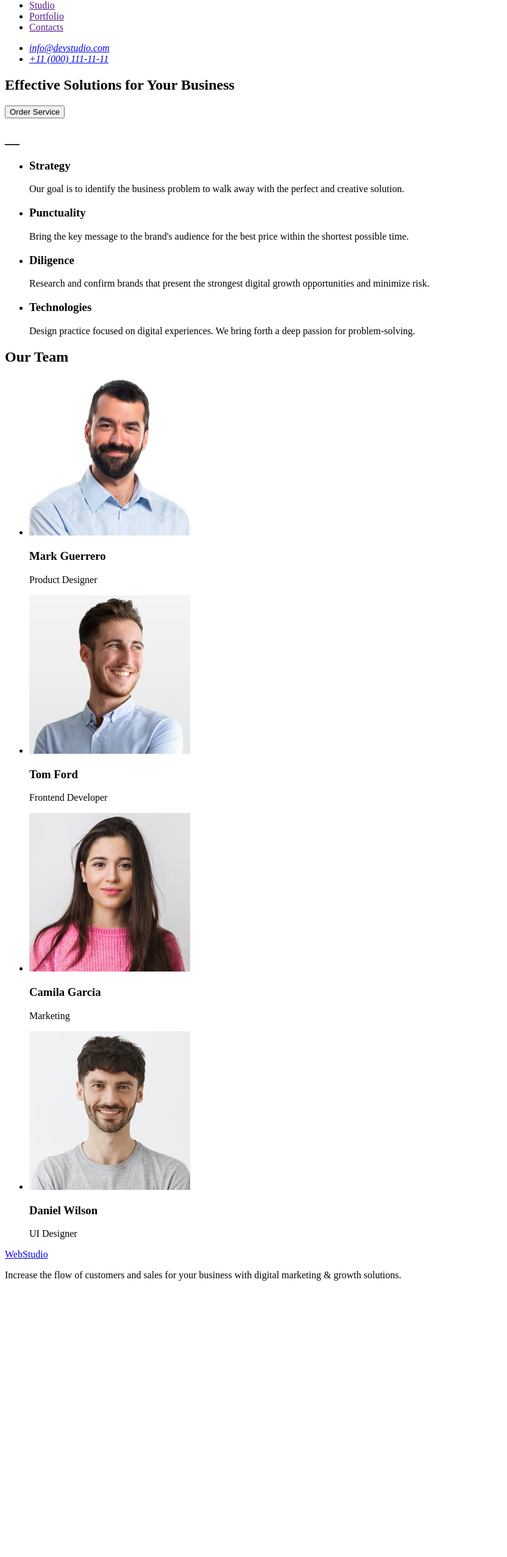
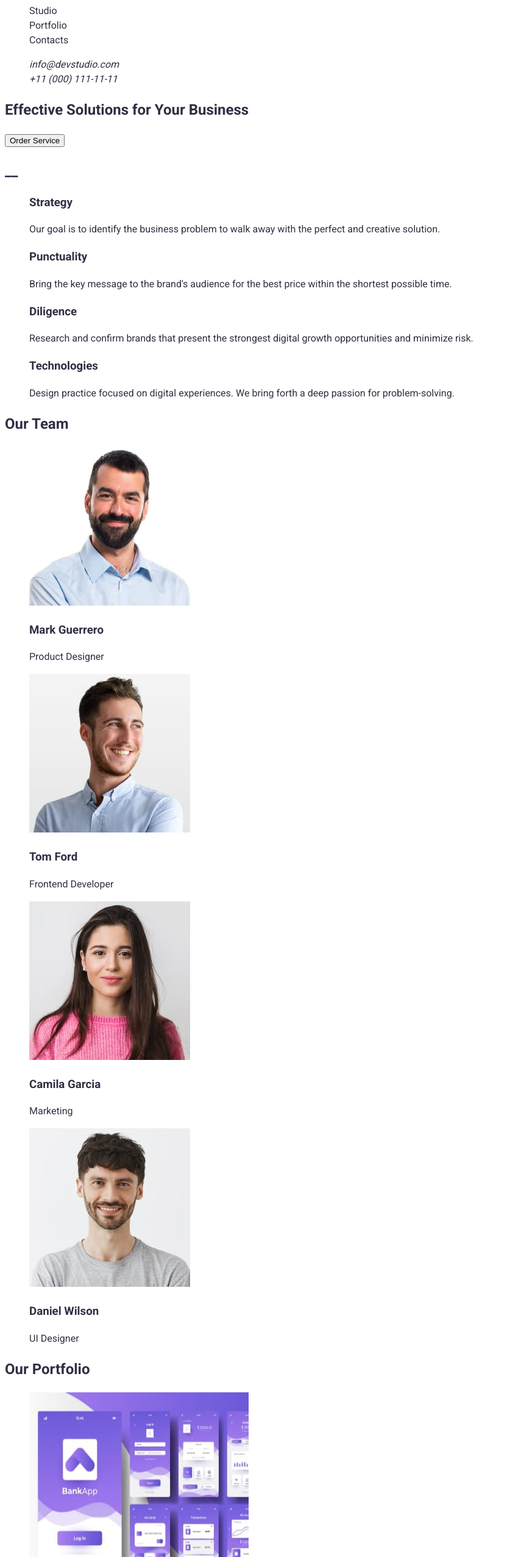
Before and after one commit to YorkAlucard/goit-markup-hw-02, a plain HTML site: page index.html in a window 1280 px wide. Shown: the part 42-2595 px from the top of the page at 61% size, without its empty margins (0-832 px from the left). Before the commit the page ends 2158 px from the top, so only its background shows below. Drawn offline with Linux system fonts and the light colour scheme.

Commit message:
save hw2

```diff
--- /dev/null
+++ b/css/style.css
@@ -0,0 +1,41 @@
+body {
+  font-family: 'Roboto', sans-serif;
+  font-weight: 400;
+  font-style: normal;
+  color: #2e2f42;
+  line-height: 1.5;
+}
+
+a {
+  text-decoration: none;
+  color: inherit;
+}
+
+ul,
+li {
+  list-style-type: none;
+}
+
+.header-navigat-logo {
+  font-family: 'Raleway', sans-serif;
+  font-optical-sizing: auto;
+  font-style: normal;
+  text-transform: uppercase;
+  color: #4d5ae5;
+}
+
+.header-logo-studio {
+  color: #2e2f42;
+}
+
+.footer-navigat-logo {
+  font-family: 'Raleway', sans-serif;
+  font-optical-sizing: auto;
+  font-style: normal;
+  text-transform: uppercase;
+  color: #4d5ae5;
+}
+
+.footer-logo-studio {
+  color: #f4f4fd;
+}
--- a/index.html
+++ b/index.html
@@ -3,63 +3,88 @@
   <head>
     <meta charset="UTF-8" />
     <meta name="viewport" content="width=device-width, initial-scale=1.0" />
+    <link rel="preconnect" href="https://fonts.googleapis.com" />
+    <link rel="preconnect" href="https://fonts.gstatic.com" crossorigin />
+    <link
+      href="https://fonts.googleapis.com/css2?family=Raleway:ital,wght@0,700;1,700&display=swap"
+      rel="stylesheet"
+    />
+    <link rel="preconnect" href="https://fonts.googleapis.com" />
+    <link rel="preconnect" href="https://fonts.gstatic.com" crossorigin />
+    <link
+      href="https://fonts.googleapis.com/css2?family=Roboto:wght@400;500;700&display=swap"
+      rel="stylesheet"
+    />
+    <link rel="stylesheet" href="./css/style.css" />
     <title>Document</title>
   </head>
   <body>
-    <header>
-      <nav>
-        <a href="./index.html">WebStudio</a>
-        <ul>
-          <li><a href="">Studio</a></li>
-          <li><a href="">Portfolio</a></li>
-          <li><a href="">Contacts</a></li>
+    <header class="header">
+      <nav class="header-navigat">
+        <a class="header-navigat-logo" href="./index.html"
+          >Web<span class="header-logo-studio">Studio</span></a
+        >
+        <ul class="header-menu-list">
+          <li class="header-menu-item">
+            <a class="header-menu-link">Studio</a>
+          </li>
+          <li class="header-menu-item">
+            <a class="header-menu-link">Portfolio</a>
+          </li>
+          <li class="header-menu-item">
+            <a class="header-menu-link">Contacts</a>
+          </li>
         </ul>
       </nav>
-      <address>
-        <ul>
-          <li>
-            <a href="mailto:info@devstudio.com">info@devstudio.com</a>
+      <address class="contacts">
+        <ul class="contacts-list">
+          <li class="contacts-item">
+            <a class="contacts-link" href="mailto:info@devstudio.com"
+              >info@devstudio.com</a
+            >
           </li>
-          <li>
-            <a href="tel:+110001111111">+11 (000) 111-11-11</a>
+          <li class="contacts-item">
+            <a class="contacts-link" href="tel:+110001111111"
+              >+11 (000) 111-11-11</a
+            >
           </li>
         </ul>
       </address>
     </header>
     <main>
       <section>
-        <h1>Effective Solutions for Your Business</h1>
-        <button type="button">Order Service</button>
+        <h1 class="page-title">Effective Solutions for Your Business</h1>
+        <button type="button" style="header-button">Order Service</button>
       </section>
 
       <!--Our strategy-->
-      <section>
-        <h2>__</h2>
-        <ul>
-          <li>
-            <h3>Strategy</h3>
-            <p>
+      <section class="strategy">
+        <h2 class="strategy-title">__</h2>
+        <ul class="strategy-list">
+          <li class="strategy-list-item">
+            <h3 class="strategy-list-title">Strategy</h3>
+            <p class="strategy-list-text">
               Our goal is to identify the business problem to walk away with the
               perfect and creative solution.
             </p>
           </li>
-          <li>
-            <h3>Punctuality</h3>
-            <p>
+          <li class="strategy-list-item">
+            <h3 class="strategy-list-title">Punctuality</h3>
+            <p class="strategy-list-text">
               Bring the key message to the brand's audience for the best price
               within the shortest possible time.
             </p>
           </li>
-          <li>
-            <h3>Diligence</h3>
-            <p>
+          <li class="strategy-list-item">
+            <h3 class="strategy-list-title">Diligence</h3>
+            <p class="strategy-list-text">
               Research and confirm brands that present the strongest digital
               growth opportunities and minimize risk.
             </p>
           </li>
-          <li>
-            <h3>Technologies</h3>
-            <p>
+          <li class="strategy-list-item">
+            <h3 class="strategy-list-title">Technologies</h3>
+            <p class="strategy-list-text">
               Design practice focused on digital experiences. We bring forth a
               deep passion for problem-solving.
             </p>
@@ -68,46 +93,141 @@
       </section>
 
       <!--Our Team-->
-      <section>
-        <h2>Our Team</h2>
-        <ul>
-          <li>
+      <section class="team">
+        <h2 class="team-title">Our Team</h2>
+        <ul class="team-list">
+          <li class="team-list-item">
             <img
+              class="team-list-photo"
               src="./images/mark_guererro.jpg"
               alt="photo_guerrero"
               width="264"
             />
-            <h3>Mark Guerrero</h3>
-            <p>Product Designer</p>
+            <h3 class="team-list-title">Mark Guerrero</h3>
+            <p class="team-list-text">Product Designer</p>
           </li>
-          <li>
-            <img src="./images/tom_ford.jpg" alt="photo_ford" width="264" />
-            <h3>Tom Ford</h3>
-            <p>Frontend Developer</p>
+          <li class="team-list-item">
+            <img
+              class="team-list-photo"
+              src="./images/tom_ford.jpg"
+              alt="photo_ford"
+              width="264"
+            />
+            <h3 class="team-list-title">Tom Ford</h3>
+            <p class="team-list-text">Frontend Developer</p>
           </li>
-          <li>
+          <li class="team-list-item">
             <img
+              class="team-list-photo"
               src="./images/camila_garcia.jpg"
               alt="photo_garcia"
               width="264"
             />
-            <h3>Camila Garcia</h3>
-            <p>Marketing</p>
+            <h3 class="team-list-title">Camila Garcia</h3>
+            <p class="team-list-text">Marketing</p>
           </li>
-          <li>
+          <li class="team-list-item">
             <img
+              class="team-list-photo"
               src="./images/daniel_wilson.jpg"
               alt="photo_wilson"
               width="264"
             />
-            <h3>Daniel Wilson</h3>
-            <p>UI Designer</p>
+            <h3 class="team-list-title">Daniel Wilson</h3>
+            <p class="team-list-text">UI Designer</p>
+          </li>
+        </ul>
+      </section>
+      <section class="portfolio">
+        <h2 class="portfolio-title">Our Portfolio</h2>
+        <ul class="portfolio-list">
+          <li class="portfolio-list-item">
+            <a class="portfolio-list-link" href=""
+              ><img
+                class="portfolio-list-photo"
+                src="/images/bankink-app.jpg"
+                alt="bankink-app-pict"
+                width="360"
+                height="360"
+              />
+              <h3 class="portfolio-list-title">Banking App</h3>
+              <p>App</p></a
+            >
+          </li>
+          <li class="portfolio-list-item">
+            <a class="portfolio-list-link" href=""
+              ><img
+                class="portfolio-list-photo"
+                src="/images/cashless-payment.jpg"
+                alt="cashless-payment-pict"
+                width="360"
+                height="360"
+              />
+              <h3 class="portfolio-list-title">Cashless Payment</h3>
+              <p>Marketing</p></a
+            >
+          </li>
+          <li class="portfolio-list-item">
+            <a class="portfolio-list-link" href=""
+              ><img
+                class="portfolio-list-photo"
+                src="/images/meditation-app.jpg"
+                alt="meditation-app-pict"
+                width="360"
+                height="360"
+              />
+              <h3 class="portfolio-list-title">Meditation App</h3>
+              <p>App</p></a
+            >
+          </li>
+        </ul>
+        <ul class="portfolio-list">
+          <li class="portfolio-list-item">
+            <a class="portfolio-list-link" href=""
+              ><img
+                class="portfolio-list-photo"
+                src="./images/taxi-service.jpg"
+                alt="taxi-service-pict"
+                width="360"
+                height="360"
+              />
+              <h3 class="portfolio-list-title">Taxi Service</h3>
+              <p>Marketing</p></a
+            >
+          </li>
+          <li class="portfolio-list-item">
+            <a class="portfolio-list-link" href=""
+              ><img
+                class="portfolio-list-photo"
+                src="./images/screen-ilustrations.jpg"
+                alt="screen-ilustrations-pict"
+                width="360"
+                height="360"
+              />
+              <h3 class="portfolio-list-title">Screen Illustrations</h3>
+              <p>Design</p></a
+            >
+          </li>
+          <li class="portfolio-list-item">
+            <a class="portfolio-list-link" href=""
+              ><img
+                class="portfolio-list-photo"
+                src="./images/online-courses.jpg"
+                alt="online-courses-pict"
+                width="360"
+                height="360"
+              />
+              <h3 class="portfolio-list-title">Online Courses</h3>
+              <p>Marketing</p></a
+            >
           </li>
         </ul>
       </section>
     </main>
-    <footer>
-      <a href="./index.html">WebStudio</a>
+    <footer class="footer">
+      <a class="footer-navigat-logo" href="./index.html"
+        >Web<span class="footer-logo-studio">Studio</span></a
+      >
       <p>
         Increase the flow of customers and sales for your business with digital
         marketing & growth solutions.
```
Also changed, not shown: images/bankink-app.jpg (added), images/bankink-app.png (added), images/cashless-payment.jpg (added), images/cashless-payment.png (added), images/meditation-app.jpg (added), images/meditation_app.png (added), images/online-courses.jpg (added), images/online-courses.png (added), images/screen-ilustrations.jpg (added), images/screen-ilustrations.png (added), images/taxi-service.jpg (added), images/taxi-service.png (added).
